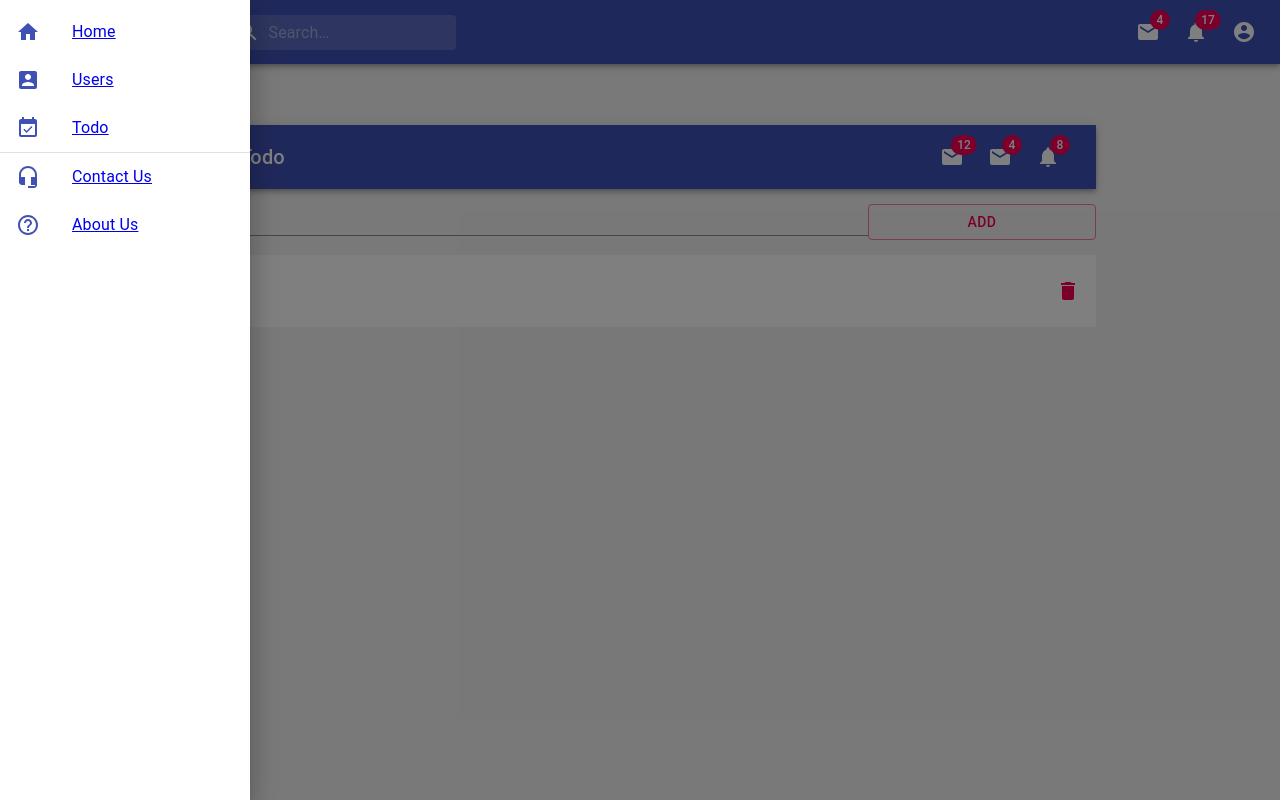
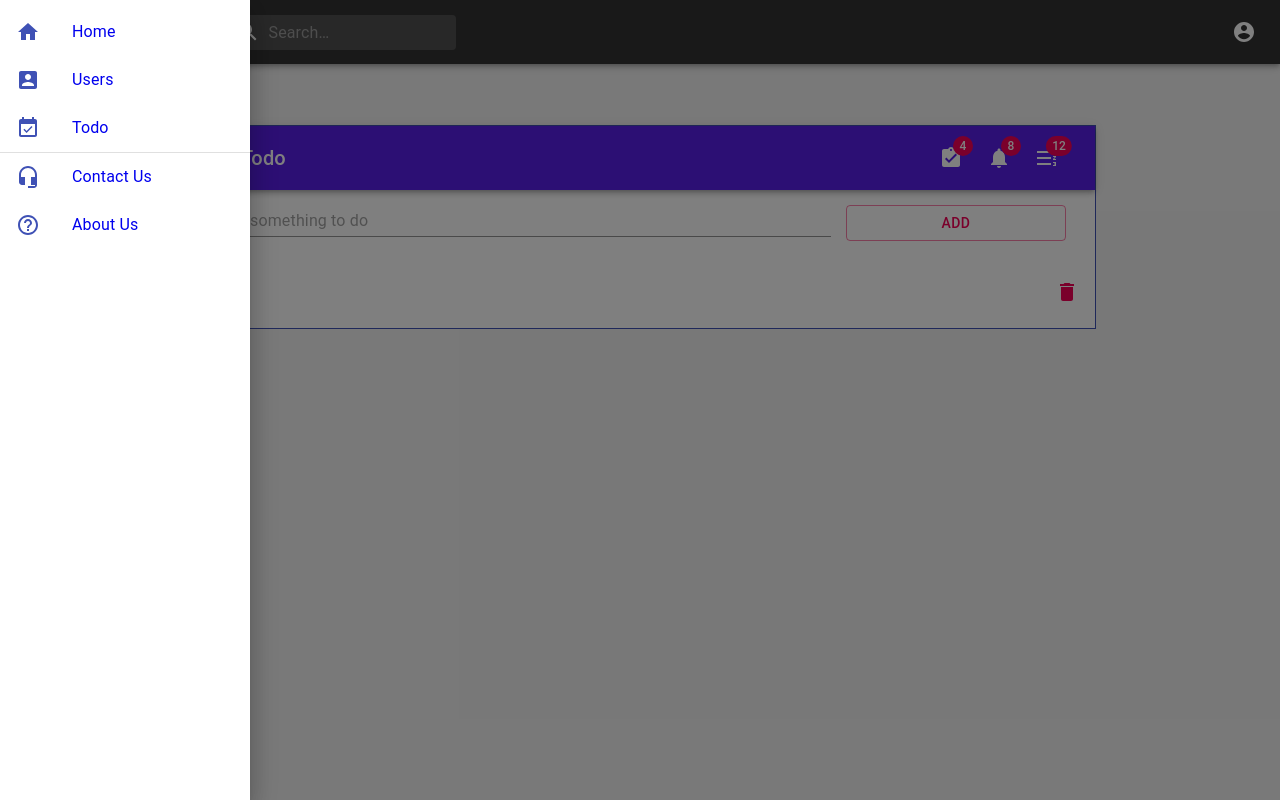
Before and after one commit to yahyahosseini1989/CMS, a React (Create React App) app: page /Todo in a window 1280 px wide. Both pictures are taken after a click on the button "LEFT". Built offline with nearby package versions, Linux system fonts and the light colour scheme.

Commit message:
todo naghes 99.10.16

```diff
--- a/src/Components/Navigation/Drower.jsx
+++ b/src/Components/Navigation/Drower.jsx
@@ -16,6 +16,9 @@ const useStyles = makeStyles({
     },
     fullList: {
         width: 'auto',
+    },
+    link: {
+        textDecoration: 'none',
     },
 });
 
@@ -40,32 +43,32 @@ export default function SwipeableTemporaryDrawer(props) {
             onKeyDown={toggleDrawer(anchor, false)}
         >
             <List>
-                <Link to="/">
+                <Link to="/" className={classes.link}>
                     <ListItem button >
                         <ListItemIcon><HomeIcon color="primary" /></ListItemIcon>
                         <ListItemText primary={"Home"} />
                     </ListItem>
                 </Link>
-                <Link to="/Users">
+                <Link to="/Users" className={classes.link}>
                     <ListItem button>
                         <ListItemIcon><AccountIcon color="primary" /></ListItemIcon>
                         <ListItemText primary={"Users"} />
                     </ListItem>
                 </Link>
-                <Link to="/Todo">
+                <Link to="/Todo" className={classes.link}>
                     <ListItem button>
                         <ListItemIcon><EventAvailableIcon color="primary" /></ListItemIcon>
                         <ListItemText primary={"Todo"} />
                     </ListItem>
                 </Link>
                 <Divider />
-                <Link to="/Contact">
+                <Link to="/Contact" className={classes.link}>
                     <ListItem button>
                         <ListItemIcon><HeadsetMicIcon color="primary" /></ListItemIcon>
                         <ListItemText primary={"Contact Us"} />
                     </ListItem>
                 </Link>
-                <Link to="/About">
+                <Link to="/About" className={classes.link}>
                     <ListItem button>
                         <ListItemIcon><HelpOutlineIcon color="primary" /></ListItemIcon>
                         <ListItemText primary={"About Us"} />
--- a/src/Components/Navigation/HeaderMenu.jsx
+++ b/src/Components/Navigation/HeaderMenu.jsx
@@ -13,6 +13,9 @@ import Drower from './Drower'
 const useStyles = makeStyles((theme) => ({
   grow: {
     flexGrow: 1,
+  },
+  AppBar: {
+    background: '#333',
   },
   menuButton: {
     marginRight: theme.spacing(2),
@@ -167,7 +170,7 @@ export default function PrimarySearchAppBar() {
   return (
     <>
       <div className={classes.grow}>
-        <AppBar position="static">
+        <AppBar position="static" className={classes.AppBar}>
           <Toolbar>
             <IconButton
               edge="start"
@@ -196,7 +199,7 @@ export default function PrimarySearchAppBar() {
             </div>
             <div className={classes.grow} />
             <div className={classes.sectionDesktop}>
-              <IconButton aria-label="show 4 new mails" color="inherit">
+              {/* <IconButton aria-label="show 4 new mails" color="inherit">
                 <Badge badgeContent={4} color="secondary">
                   <MailIcon />
                 </Badge>
@@ -205,7 +208,7 @@ export default function PrimarySearchAppBar() {
                 <Badge badgeContent={17} color="secondary">
                   <NotificationsIcon />
                 </Badge>
-              </IconButton>
+              </IconButton> */}
               <IconButton
                 edge="end"
                 aria-label="account of current user"
--- a/src/Pages/Todo/NewTodo.jsx
+++ b/src/Pages/Todo/NewTodo.jsx
@@ -1,8 +1,16 @@
 import React, { useState } from 'react';
 import { Input, Button } from '@material-ui/core';
+import { makeStyles } from '@material-ui/core/styles';
+
+
+const useStyles = makeStyles(() => ({
+    demo: {
+        padding: ' 0 15px',
+    },
+}));
 
 const NewTodo = (props) => {
-
+    const classes = useStyles();
     const [newTodo, setNewTodo] = useState({
         todos:
             [
@@ -25,19 +33,10 @@ const NewTodo = (props) => {
     }
     const handleClick = () => {
         props.newTodo(newTodo);
-        // setNewTodo({
-        //     todos:
-        //     [
-        //         {
-        //           title: '',
-        //           done: false
-        //         },
-        //     ]
-        //   })
     }
 
     return (
-        <>
+        <div className={classes.demo}>
             <Input
                 type="text"
                 name={"newTodo"}
@@ -45,10 +44,12 @@ const NewTodo = (props) => {
                 value={newTodo.title}
                 aria-describedby="my-helper-text"
                 className={'w-100'}
+                placeholder='type something to do'
                 style={{
-                    width: "75%",
-                    margin: '15px auto'
+                    width: "70%",
+                    margin: '15px '
                 }}
+
             />
             <Button
                 onClick={() => { handleClick() }}
@@ -61,7 +62,7 @@ const NewTodo = (props) => {
             >
                 Add
             </Button>
-        </>
+        </div>
     );
 }
 
--- a/src/Pages/Todo/Todo.jsx
+++ b/src/Pages/Todo/Todo.jsx
@@ -3,10 +3,20 @@ import Layout from './../Layout/Layout'
 import TodoAppBar from './../Todo/TodoAppBar'
 import NewTodo from './../Todo/NewTodo'
 import TodoList from './../Todo/TodoList'
-
+import { makeStyles } from '@material-ui/core/styles';
 import { Container } from '@material-ui/core';
 
+
+
+const useStyles = makeStyles({
+    TodoWrap: {
+        background: '#fff',
+        border: '1px solid #3F51B5',
+    },
+});
+
 const Todo = () => {
+    const classes = useStyles();
     const [lastTodo, setLastTodo] = useState({
         todos:
             [
@@ -17,16 +27,26 @@ const Todo = () => {
             ]
     })
     const getTodo = (newTodo) => {
-        // setLastTodo(newTodo)
-        setLastTodo(newTodo)
-        console.log(lastTodo, "lasttodo")
+        // setLastTodo(...lastTodo,newTodo)
+        setLastTodo(prevState => {
+            return {
+                todos: [
+                    ...prevState.todos,
+                    newTodo,
+                ]
             }
+        })
+    }
+    console.log(lastTodo)
+
     return (
         <Layout>
             <Container maxWidth="md">
+                <div className={classes.TodoWrap}>
                     <TodoAppBar />
-                <NewTodo newTodo={(newTodo)=>{getTodo(newTodo)}} />
-                <TodoList lastTodo={lastTodo}/>
+                    <NewTodo newTodo={(newTodo) => { getTodo(newTodo) }} />
+                    <TodoList lastTodo={lastTodo} />
+                </div>
             </Container>
         </Layout>
     );
--- a/src/Pages/Todo/TodoAppBar.jsx
+++ b/src/Pages/Todo/TodoAppBar.jsx
@@ -1,8 +1,9 @@
 import React from 'react';
 import { makeStyles } from '@material-ui/core/styles';
 import { AppBar, Typography, Toolbar, IconButton, Badge } from '@material-ui/core';
-import MailIcon from '@material-ui/icons/Mail';
+import AssignmentTurnedInIcon from '@material-ui/icons/AssignmentTurnedIn';
 import NotificationsIcon from '@material-ui/icons/Notifications';
+import FormatListNumberedRtlIcon from '@material-ui/icons/FormatListNumberedRtl';
 
 const useStyles = makeStyles((theme) => ({
     grow: {
@@ -17,19 +18,9 @@ const useStyles = makeStyles((theme) => ({
             display: 'block',
         },
     },
-    inputRoot: {
-        color: 'inherit',
-    },
-    inputInput: {
-        padding: theme.spacing(1, 1, 1, 0),
-        // vertical padding + font size from searchIcon
-        paddingLeft: `calc(1em + ${theme.spacing(4)}px)`,
-        transition: theme.transitions.create('width'),
-        width: '100%',
-        [theme.breakpoints.up('md')]: {
-            width: '20ch',
-        },
-    },
+    bar: {
+        backgroundColor: '#591ee9',
+    }
 
 }));
 
@@ -38,26 +29,26 @@ export default function TodoAppBar() {
 
     return (
         <div className={classes.grow}>
-            <AppBar position="static">
+            <AppBar position="static" className={classes.bar}>
                 <Toolbar>
                     <Typography className={classes.title} variant="h6" noWrap>
                         My Todo
                     </Typography>
                     <div className={classes.grow} />
                     <div className={classes.sectionDesktop}>
-                        <IconButton aria-label="show 12 new mails" color="inherit">
-                            <Badge badgeContent={12} color="secondary">
-                                <MailIcon />
+                        <IconButton aria-label="Done" color="inherit">
+                            <Badge badgeContent={4} color="secondary">
+                                <AssignmentTurnedInIcon />
                             </Badge>
                         </IconButton>
-                        <IconButton aria-label="show 4 new mails" color="inherit">
-                            <Badge badgeContent={4} color="secondary">
-                                <MailIcon />
+                        <IconButton aria-label="Undone" color="inherit">
+                            <Badge badgeContent={8} color="secondary">
+                                <NotificationsIcon />
                             </Badge>
                         </IconButton>
-                        <IconButton aria-label="show 8 new notifications" color="inherit">
-                            <Badge badgeContent={8} color="secondary">
-                                <NotificationsIcon />
+                        <IconButton aria-label="All Todos" color="inherit">
+                            <Badge badgeContent={12} color="secondary">
+                                <FormatListNumberedRtlIcon />
                             </Badge>
                         </IconButton>
                     </div>
--- a/src/Pages/Todo/TodoList.jsx
+++ b/src/Pages/Todo/TodoList.jsx
@@ -1,4 +1,4 @@
-import React, { useState } from 'react';
+import React from 'react';
 import { makeStyles } from '@material-ui/core/styles';
 import List from '@material-ui/core/List';
 import ListItem from '@material-ui/core/ListItem';
```
Also changed, not shown: 1 other file (tests, documents, lock files or other folders). Lines whose indentation alone changed are shown as unchanged.
